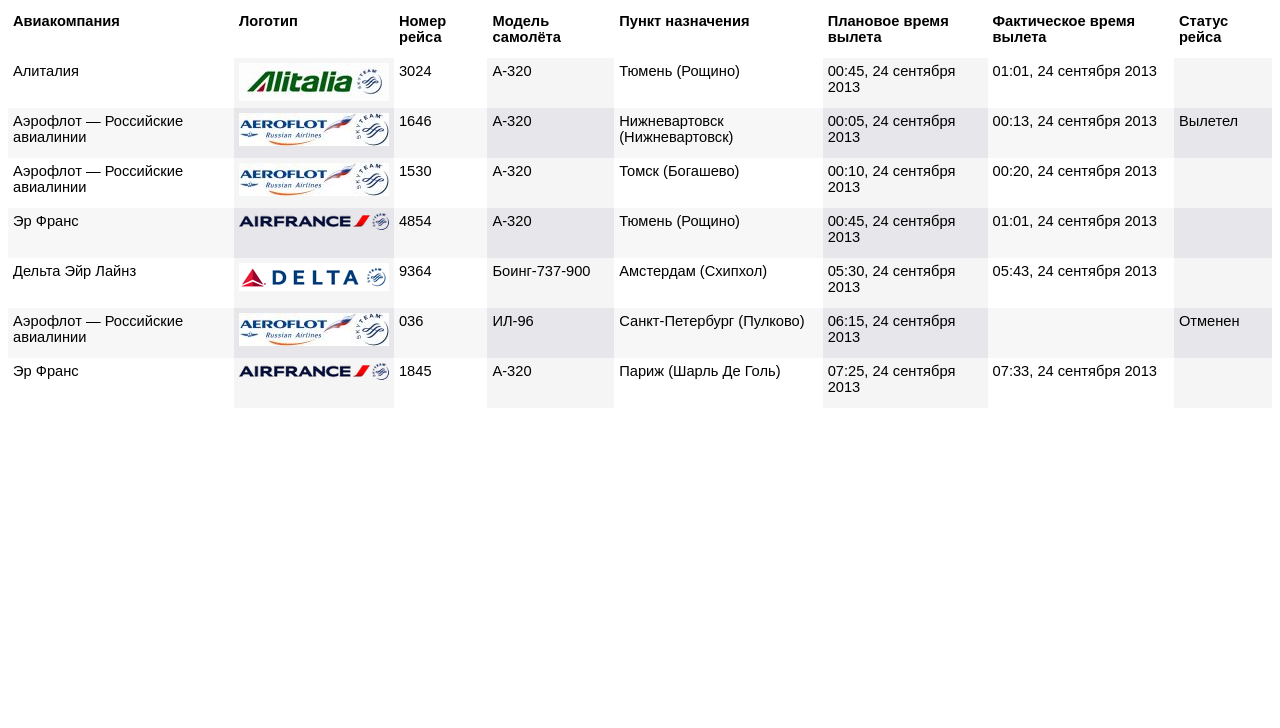
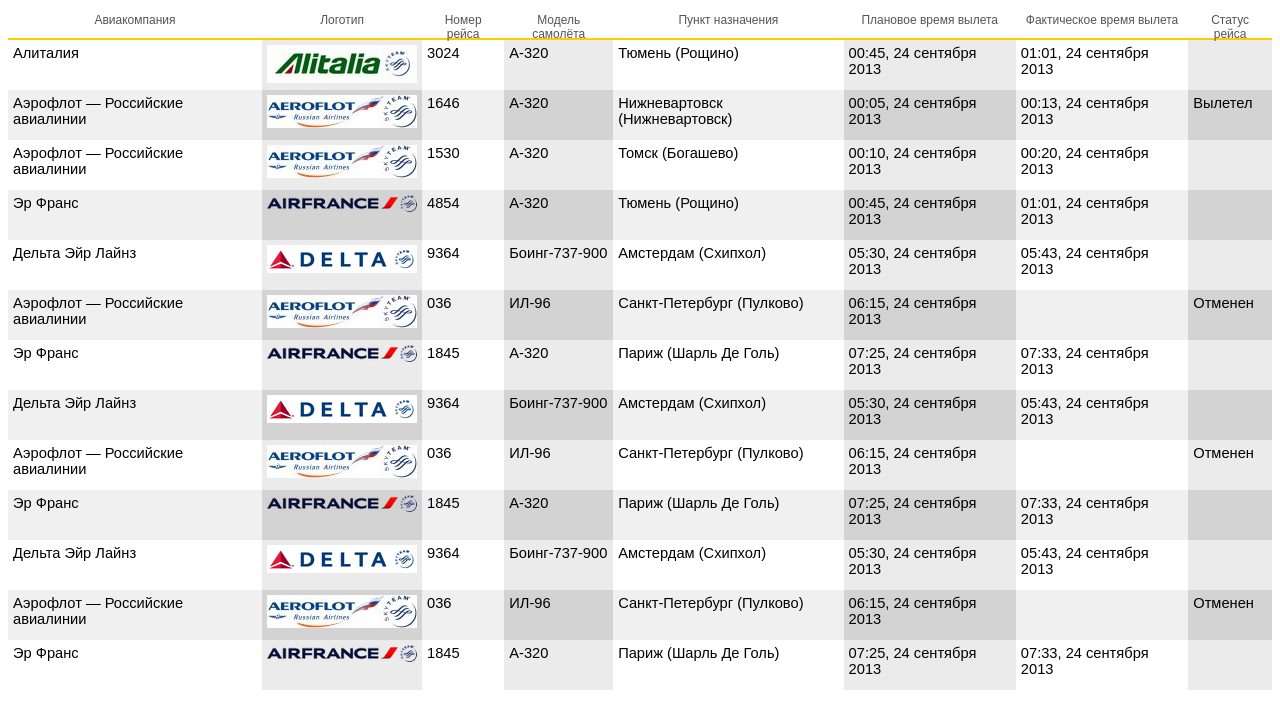
Before and after one commit to yandex-shri-ekb/2-css, a plain HTML site: page index.html in a window 1280 px wide. Drawn offline with Linux system fonts and the light colour scheme.

Commit message:
Исправил z-index креста, немного оформил таблицу, почистил css

```diff
--- a/index.html
+++ b/index.html
@@ -90,6 +90,66 @@
                 <td><div>07:33, 24 сентября 2013</div></td>
                 <td><div></div></td>
             </tr>
+        <tr>
+                <td><div>Дельта Эйр Лайнз</div></td>
+                <td><div><img src="img/delta.gif" width="150" height="28" alt="Дельта Эйр Лайнз"></div></td>
+                <td><div>9364</div></td>
+                <td><div>Боинг-737-900</div></td>
+                <td><div>Амстердам (Схипхол)</div></td>
+                <td><div>05:30, 24 сентября 2013</div></td>
+                <td><div>05:43, 24 сентября 2013</div></td>
+                <td><div></div></td>
+            </tr>
+            <tr>
+                <td><div>Аэрофлот — Российские авиалинии</div></td>
+                <td><div><img src="img/aeroflot_full.jpg" width="150" height="33" alt="Аэрофлот"></div></td>
+                <td><div>036</div></td>
+                <td><div>ИЛ-96</div></td>
+                <td><div>Санкт-Петербург (Пулково)</div></td>
+                <td><div>06:15, 24 сентября 2013</div></td>
+                <td><div></div></td>
+                <td><div>Отменен</div></td>
+            </tr>
+            <tr>
+                <td><div>Эр Франс</div></td>
+                <td><div><img src="img/logo_af.png" width="150" height="17" alt="Эр Франс"></div></td>
+                <td><div>1845</div></td>
+                <td><div>А-320</div></td>
+                <td><div>Париж (Шарль Де Голь)</div></td>
+                <td><div>07:25, 24 сентября 2013</div></td>
+                <td><div>07:33, 24 сентября 2013</div></td>
+                <td><div></div></td>
+            </tr>
+        <tr>
+                <td><div>Дельта Эйр Лайнз</div></td>
+                <td><div><img src="img/delta.gif" width="150" height="28" alt="Дельта Эйр Лайнз"></div></td>
+                <td><div>9364</div></td>
+                <td><div>Боинг-737-900</div></td>
+                <td><div>Амстердам (Схипхол)</div></td>
+                <td><div>05:30, 24 сентября 2013</div></td>
+                <td><div>05:43, 24 сентября 2013</div></td>
+                <td><div></div></td>
+            </tr>
+            <tr>
+                <td><div>Аэрофлот — Российские авиалинии</div></td>
+                <td><div><img src="img/aeroflot_full.jpg" width="150" height="33" alt="Аэрофлот"></div></td>
+                <td><div>036</div></td>
+                <td><div>ИЛ-96</div></td>
+                <td><div>Санкт-Петербург (Пулково)</div></td>
+                <td><div>06:15, 24 сентября 2013</div></td>
+                <td><div></div></td>
+                <td><div>Отменен</div></td>
+            </tr>
+            <tr>
+                <td><div>Эр Франс</div></td>
+                <td><div><img src="img/logo_af.png" width="150" height="17" alt="Эр Франс"></div></td>
+                <td><div>1845</div></td>
+                <td><div>А-320</div></td>
+                <td><div>Париж (Шарль Де Голь)</div></td>
+                <td><div>07:25, 24 сентября 2013</div></td>
+                <td><div>07:33, 24 сентября 2013</div></td>
+                <td><div></div></td>
+            </tr>
         </tbody>
     </table>
 </body>
--- a/style.css
+++ b/style.css
@@ -1,19 +1,17 @@
 body{
-    font: normal 11pt Arial, sans-serif;
+    font: 11pt Arial, sans-serif;
     }
 /* Табло аэропорта */
 .airpanel{
     border-collapse: collapse;
-    text-align: left;
     overflow: hidden;
     position: relative;
+    margin: auto;
     }
     .airpanel th,
     .airpanel td{
         padding: 0;
         margin: 0;
-        position: relative;
-        z-index: 1;
         }
     .airpanel th div,
     .airpanel td div{
@@ -22,25 +20,25 @@ body{
         position: relative;
         z-index: 2; /* Содержимое ячейки выше всех */
         }
-    .airpanel tr:nth-child(2n) div{
-        background: #F0F0F0;
-        background: rgba(240, 240, 240, 0.5); /* Для наложение на фон hover колонки */
+    .airpanel th div{
+        font: normal 9pt Arial, sans-serif;
+        height: 20px;
+        border-bottom: 2px solid #fc0;
+        color: #555;
         }
-    .airpanel tr td:nth-child(2n) div{
-        background: #EBEBEB;
-        background: rgba(235, 235, 235, 0.5);
+    .airpanel tr:nth-child(2n){
+        background: #f0f0f0;
+        }
+    .airpanel tr td:nth-child(2n){
+        background: #ebebeb;
         }
     .airpanel tr:nth-child(2n) td:nth-child(2n){
-        background: #C3C5D9;
-        background: rgba(195, 197, 217, 0.5);
+        background: #d3d3d3;
         }
-
-    /* hover строки и ячейки */
-    .airpanel tr td:hover{
-        z-index: 0; /* hover ячейка ниже всех остальных ячеек */
-        }
+    /* hover строки */
     .airpanel tr:hover td div{
-        background: #dc8bfc;
+        background: #ffe88c;
+        z-index: 0;
         }
     /* hover колонки - под колонкой рисуем цветную область */
     .airpanel th:hover div:before,
@@ -49,7 +47,7 @@ body{
         content: '';
         position: absolute;
         z-index: -2;
-        background: #e88cfa;
+        background: #ffe88c;
         width: 100%;
         height: 4000px;
         top: -2000px;
@@ -57,7 +55,7 @@ body{
         }
     .airpanel td:hover div:after{
         z-index: -1;
-        background: #8d00f0;
+        background: #fc0;
         height: 100%;
         top: 0;
-    }
+        }
```
